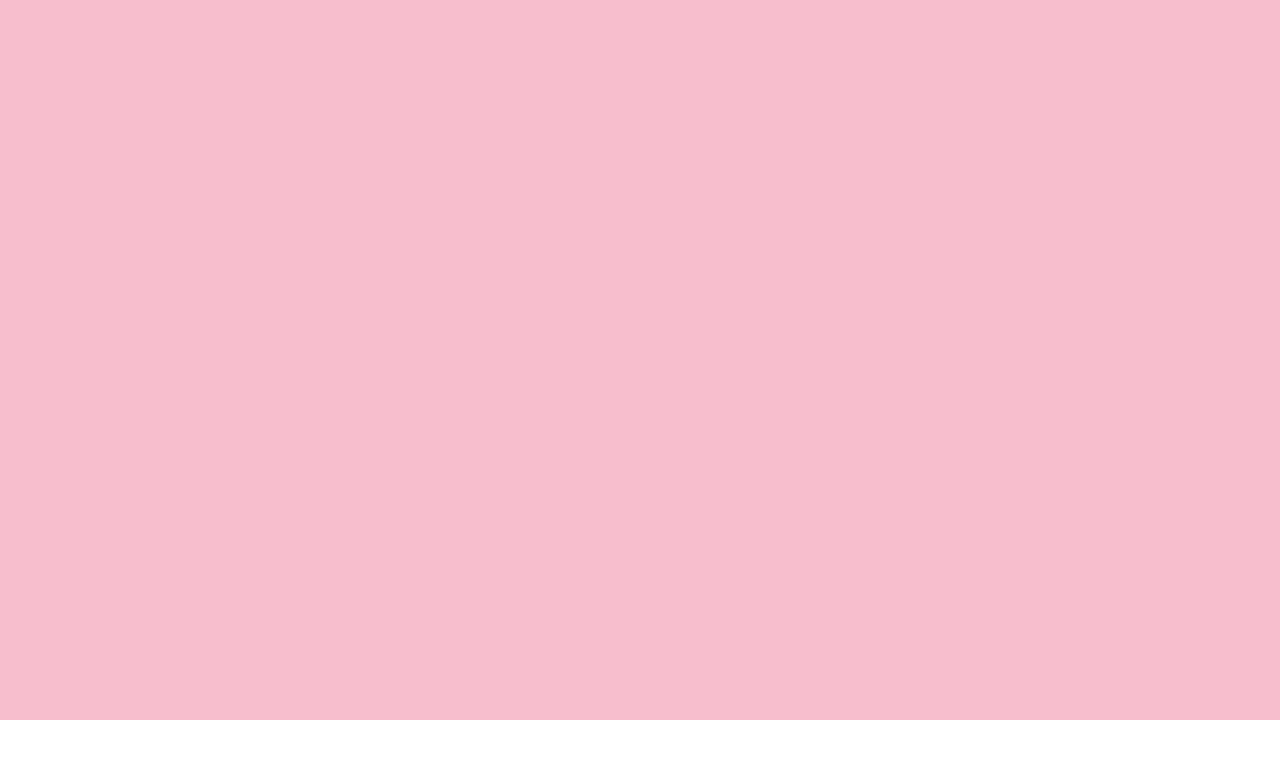
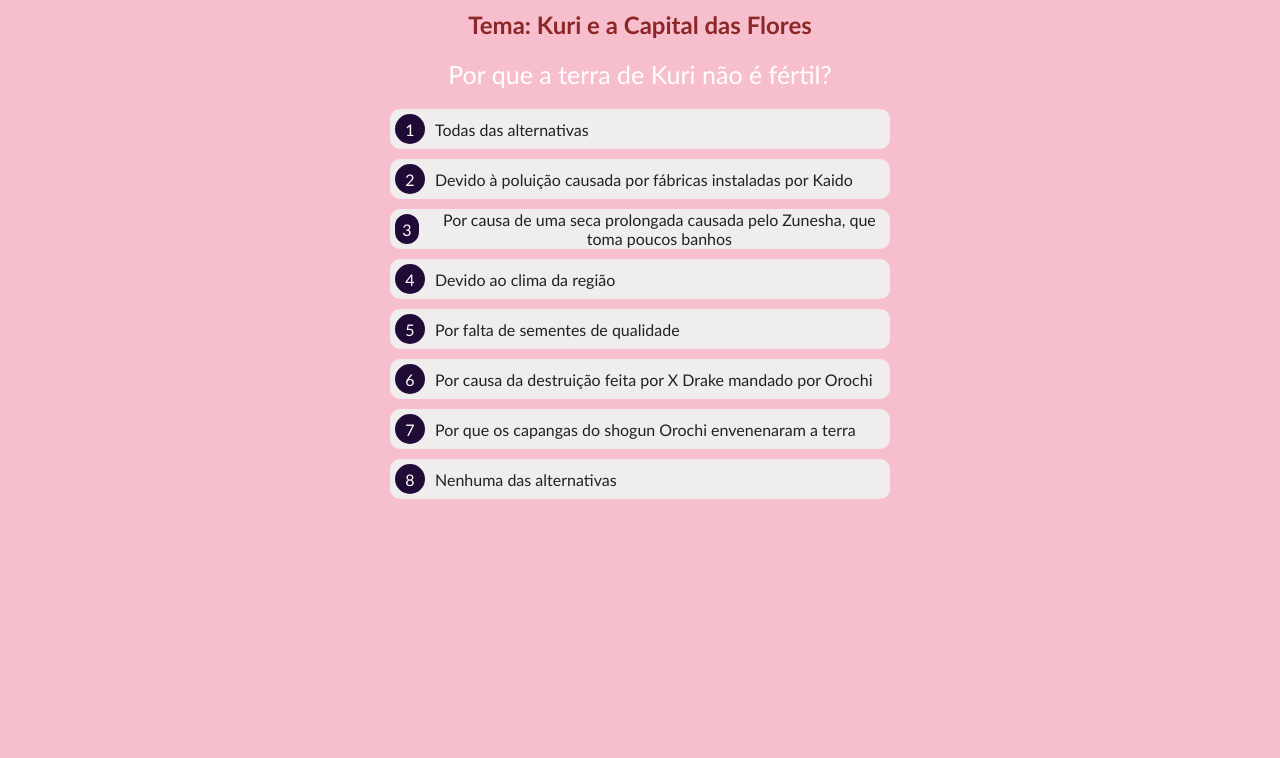
Before and after one commit to izabelleFigueiredo/Projeto-Individual, a website: page public/pagQuizzes/quiz1.html in a window 1280 px wide. Shown: the part 130-888 px from the top of the page. Before the commit the page ends 850 px from the top, so only its background shows below. Drawn offline with Linux system fonts and the light colour scheme.

Commit message:
desenvolvimento do quiz1

```diff
--- a/public/css/pagTemas.css
+++ b/public/css/pagTemas.css
@@ -166,9 +166,6 @@ a:hover {
 
 
 /* PÁGINA DE QUIZ */
-/* .container img {
-    width: 300px;
-} */
 
 /* ÁREA COPIADA, A MEXER!!! */
 .questionArea {
@@ -177,26 +174,18 @@ a:hover {
     width: 100%;
     text-align: center;
 }
-
-.question {
-    color: #FFF;
-    font-size: 25px;
-    margin: 20px 0;
-    font-family: 'New Rocker', sans-serif;
+.questionArea h1 {
+    color: #8C2727;
 }
-
 .option {
     display: flex;
     align-items: center;
     height: 40px;
-    background-color: #5D2884;
+    background-color: #EFEDEE;
     border-radius: 10px;
-    margin-bottom: 5px;
-    color: #FFF;
-    font-size: 16px;
+    color: #222;
     cursor: pointer;
 }
-
 .option span {
     display: flex;
     justify-content: center;
@@ -211,10 +200,35 @@ a:hover {
 }
 
 .option:hover {
-    background-color: #5600b3;
+    background-color: #F7BECD;
     transition: all ease .3s;
 }
 
+/* CONTEÚDO DA PÁGINA */
+
+.quiz {
+    /* transition: .3s ease; */
+    display: flex;
+    flex-direction: column;
+    align-items: center;
+    justify-content: flex-end;
+    padding: 70px;
+}
+.question {
+    font-size: 25px;
+    padding: 20px;
+    color: #fff;
+}
+.options {
+    display: flex;
+    flex-direction: column;
+    gap: 10px;
+}
+.Text {
+    font-size: 16px;
+    color: #fff;
+    margin-bottom: 10px;
+}
 /* FOOTER */
 footer{
     height: 250px;
@@ -227,7 +241,6 @@ footer .icones {
     display: flex;
     justify-content: center;
     gap: 20px;
-
 }
 .contato {
     display: flex;
--- a/public/pagQuizzes/quiz1.html
+++ b/public/pagQuizzes/quiz1.html
@@ -25,26 +25,34 @@
     </header>
 
     <!-- área somente copiada, tem que mexer aqui ainda  --------------------------------------------------------------------->
+    <div class="container quiz">
+        <section class="quiz">
+            <div class="top">
+                <i class="uil uil-bars sidebar-toggle"></i>
+            </div>
 
-    <div class="container">
             <div class="alinhando">
-            <!-- <div class="progress">
+                <div class="progress">
                     <div class="progress--bar"></div>
-            </div> -->
+                </div>
 
                 <div class="questionArea">
-                <h1>AJUDE-ME A TE CONHECER MELHOR!</h1>
+                    <h1>Tema: Kuri e a Capital das Flores</h1>
                     <div class="question">...</div>
                     <div class="options"></div>
                 </div>
-
+                <div class="scoreArea">
+                    <div class="Text"></div>
+                    <button>SAIR</button>
                 </div>
             </div>
-
+        </section>
         <script src="questions.js"></script>
         <script src="quiz.js"></script>
+    </div>
     <!-- FIM COPIA ------------------------------------------------------------------------------------------------------------ -->
 </body>
+
 </html>
 <script>
     nickname.innerHTML = sessionStorage.NICKNAME_USUARIO;
```
Also changed, not shown: public/cadastro.html (+1 -1 lines). Lines whose indentation alone changed are shown as unchanged.
